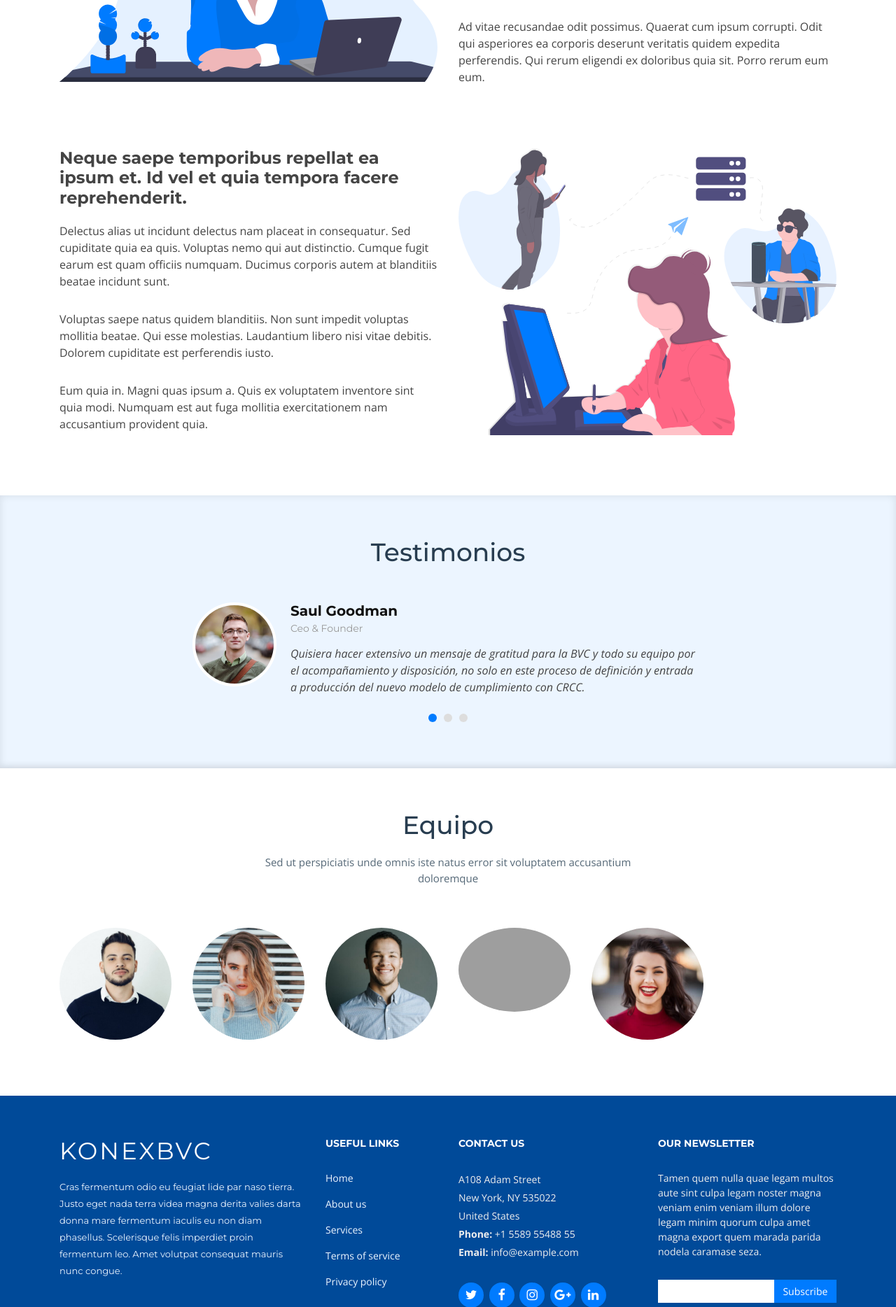
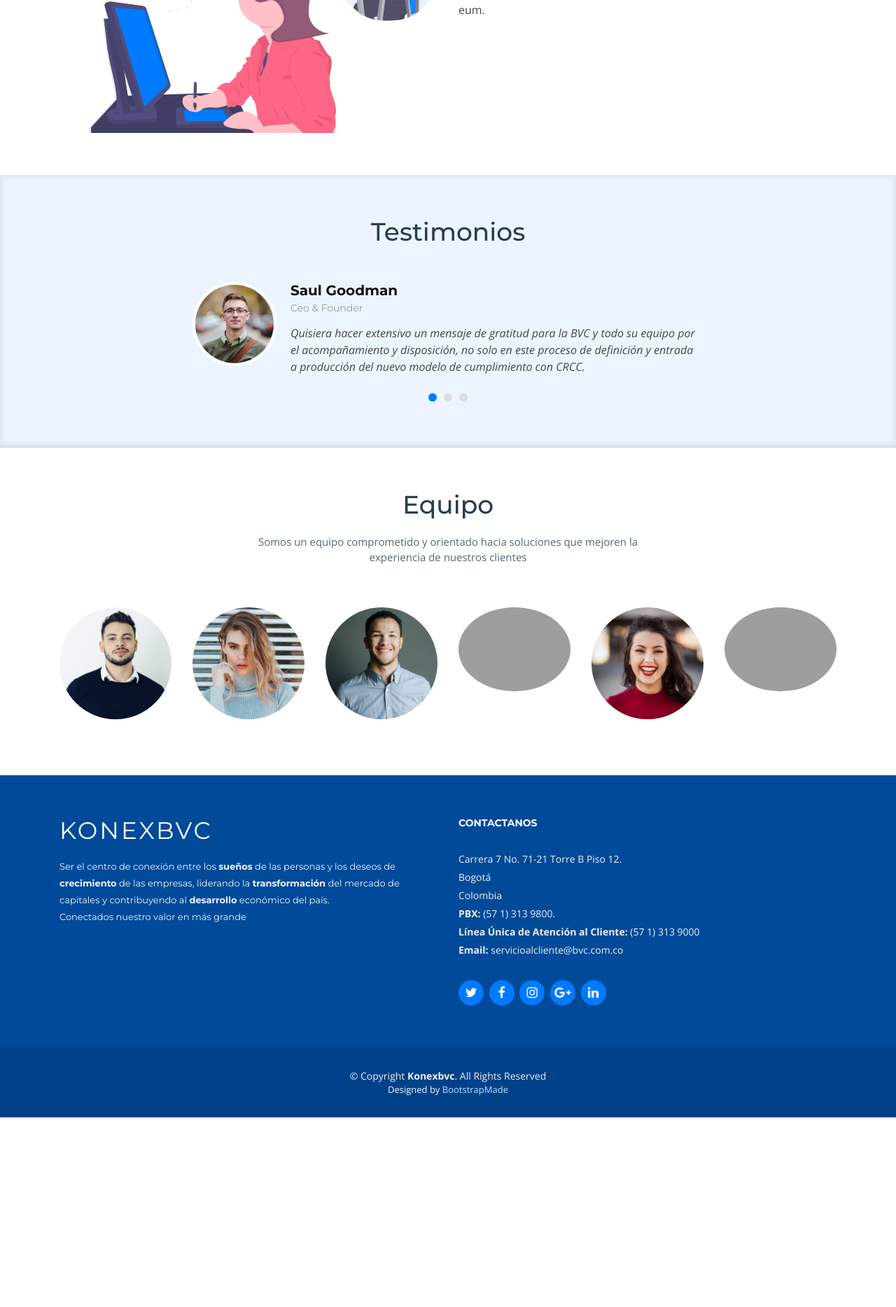
Before and after one commit to jwsanabria/KonexbvcApp, a Django app: page /tramites/ in a window 1280 px wide. Shown: the part 1586-3454 px from the top of the page at 70% size. After the commit the page ends 3183 px from the top, so only its background shows below. Run offline with Django 3.2, Linux system fonts and the light colour scheme; some libraries are stand-ins or nearby versions; grey boxes are pictures that could not be loaded.

Commit message:
ultimo cambio

```diff
--- a/tramites/templates/tramites/index.html
+++ b/tramites/templates/tramites/index.html
@@ -6,7 +6,7 @@
   <meta charset="utf-8">
   <meta content="width=device-width, initial-scale=1.0" name="viewport">
 
-  <title>NewBiz Bootstrap Template - Index</title>
+  <title>Konexbvc - Index</title>
   <meta content="" name="descriptison">
   <meta content="" name="keywords">
 
@@ -53,7 +53,7 @@
         <ul>
           <li class="active"><a href="{% url 'Konexbvc:index' %}">Home</a></li>
           <li><a href="#about">Sobre nosotros</a></li>
-          <li><a href="#portfolio">Testimonios</a></li>
+          <li><a href="#testimonials">Testimonios</a></li>
           <li><a href="#team">Equipo</a></li>
         </ul>
       </nav><!-- .main-nav -->
@@ -95,73 +95,51 @@
 
         <header class="section-header">
           <h3>Sobre Nosotros</h3>
-          <p>Lorem ipsum dolor sit amet, consectetur adipiscing elit, sed do eiusmod tempor incididunt ut labore et dolore magna aliqua.</p>
+          <p>Transformamos el  proceso de radicación de pqrs a través de  una herramienta digital para mejorar la experiencia de usuario en  la radicación, consulta y notificación de estados de solicitudes, con ello lograremos impactar la percepción de servicio  de nuestros clientes y al mismo tiempo reducir el reproceso interno..</p>
         </header>
 
         <div class="row about-container">
 
           <div class="col-lg-6 content order-lg-1 order-2">
-            <p>
-              Lorem ipsum dolor sit amet, consectetur adipiscing elit, sed do eiusmod tempor incididunt ut labore et dolore magna aliqua. Ut enim ad minim veniam, quis nostrud exercitation ullamco laboris nisi ut aliquip ex ea commodo consequat.
-            </p>
-
             <div class="icon-box" data-aos="fade-up" data-aos-delay="100">
-              <div class="icon"><i class="fa fa-shopping-bag"></i></div>
-              <h4 class="title"><a href="">Eiusmod Tempor</a></h4>
-              <p class="description">Et harum quidem rerum facilis est et expedita distinctio. Nam libero tempore, cum soluta nobis est eligendi</p>
+              <div class="icon"><i class="fa fa-files-o"></i></div>
+              <h4 class="title"><a href="">Digitalización de documentos</a></h4>
+              <p class="description">Las solitudes podrán tener documentos asociados los cuales podran ser cargados y digitalizados en la plataforma</p>
             </div>
 
             <div class="icon-box" data-aos="fade-up" data-aos-delay="200">
-              <div class="icon"><i class="fa fa-photo"></i></div>
-              <h4 class="title"><a href="">Magni Dolores</a></h4>
-              <p class="description">Excepteur sint occaecat cupidatat non proident, sunt in culpa qui officia deserunt mollit anim id est laborum</p>
+              <div class="icon"><i class="fa fa-refresh"></i></div>
+              <h4 class="title"><a href="">Agilidad en los procesos</a></h4>
+              <p class="description">El registro del proceso tendrá items específicos que reduciran los procesos de registro manual o físico de la solictud y se podrá realizar todo el proceso de manera digital</p>
             </div>
 
             <div class="icon-box" data-aos="fade-up" data-aos-delay="300">
               <div class="icon"><i class="fa fa-bar-chart"></i></div>
-              <h4 class="title"><a href="">Dolor Sitema</a></h4>
-              <p class="description">Minim veniam, quis nostrud exercitation ullamco laboris nisi ut aliquip ex ea commodo consequat tarad limino ata</p>
+              <h4 class="title"><a href="">Información en tiempo real</a></h4>
+              <p class="description">Ahora puedes consultar en línea el estado de tus solicitudes de forma sencilla y ágil</p>
             </div>
 
           </div>
 
           <div class="col-lg-6 background order-lg-2" data-aos="zoom-in">
-            <img src="{% static 'assets/img/about-img.svg' %}" class="img-fluid" alt="">
+            <img src="{% static 'assets/img/about-extra-1.svg' %}" class="img-fluid" alt="">
           </div>
         </div>
 
         <div class="row about-extra">
           <div class="col-lg-6" data-aos="fade-right">
-            <img src="{% static 'assets/img/about-extra-1.svg' %}" class="img-fluid" alt="">
+            <img src="{% static 'assets/img/about-extra-2.svg' %}" class="img-fluid" alt="">
           </div>
           <div class="col-lg-6 pt-5 pt-lg-0" data-aos="fade-left">
-            <h4>Voluptatem dignissimos provident quasi corporis voluptates sit assumenda.</h4>
+            <h4>Integración con plataforma digital <strong>bvc</strong></h4>
             <p>
-              Ipsum in aspernatur ut possimus sint. Quia omnis est occaecati possimus ea. Quas molestiae perspiciatis occaecati qui rerum. Deleniti quod porro sed quisquam saepe. Numquam mollitia recusandae non ad at et a.
+              Accesibilidad a través de plataforma digital, donde todos los productos de bvc serán centralizados facilitando los procesos de contacto y manteniendo una visión unificada y orientada al cliente.
             </p>
             <p>
               Ad vitae recusandae odit possimus. Quaerat cum ipsum corrupti. Odit qui asperiores ea corporis deserunt veritatis quidem expedita perferendis. Qui rerum eligendi ex doloribus quia sit. Porro rerum eum eum.
             </p>
           </div>
         </div>
-
-        <div class="row about-extra">
-          <div class="col-lg-6 order-1 order-lg-2" data-aos="fade-left">
-            <img src="{% static 'assets/img/about-extra-2.svg' %}" class="img-fluid" alt="">
-          </div>
-
-          <div class="col-lg-6 pt-4 pt-lg-0 order-2 order-lg-1" data-aos="fade-right">
-            <h4>Neque saepe temporibus repellat ea ipsum et. Id vel et quia tempora facere reprehenderit.</h4>
-            <p>
-              Delectus alias ut incidunt delectus nam placeat in consequatur. Sed cupiditate quia ea quis. Voluptas nemo qui aut distinctio. Cumque fugit earum est quam officiis numquam. Ducimus corporis autem at blanditiis beatae incidunt sunt.
-            </p>
-            <p>
-              Voluptas saepe natus quidem blanditiis. Non sunt impedit voluptas mollitia beatae. Qui esse molestias. Laudantium libero nisi vitae debitis. Dolorem cupiditate est perferendis iusto.
-            </p>
-            <p>
-              Eum quia in. Magni quas ipsum a. Quis ex voluptatem inventore sint quia modi. Numquam est aut fuga mollitia exercitationem nam accusantium provident quia.
-            </p>
-          </div>
 
         </div>
 
@@ -221,7 +199,7 @@
       <div class="container" data-aos="fade-up">
         <div class="section-header">
           <h3>Equipo</h3>
-          <p>Sed ut perspiciatis unde omnis iste natus error sit voluptatem accusantium doloremque</p>
+          <p>Somos un equipo comprometido y orientado hacia soluciones que mejoren la experiencia de nuestros clientes</p>
         </div>
 
         <div class="row">
@@ -232,7 +210,7 @@
               <div class="member-info">
                 <div class="member-info-content">
                   <h4>Diego Galindo</h4>
-                  <span>Chief Executive Officer</span>
+                  <span>Director de servicio al cliente</span>
                   <div class="social">
                     <a href=""><i class="fa fa-twitter"></i></a>
                     <a href=""><i class="fa fa-facebook"></i></a>
@@ -249,8 +227,8 @@
               <img src="{% static 'assets/img/team-2.jpg' %}" class="img-fluid" alt="">
               <div class="member-info">
                 <div class="member-info-content">
-                  <h4>Leonardo Ferrari</h4>
-                  <span>CTO</span>
+                  <h4>Leonardo German Ferrari</h4>
+                  <span>Director administración y gestión de proyectos</span>
                   <div class="social">
                     <a href=""><i class="fa fa-twitter"></i></a>
                     <a href=""><i class="fa fa-facebook"></i></a>
@@ -268,7 +246,7 @@
               <div class="member-info">
                 <div class="member-info-content">
                   <h4>William Sanabria</h4>
-                  <span>CTO</span>
+                  <span>Director de Servicios de TI</span>
                   <div class="social">
                     <a href=""><i class="fa fa-twitter"></i></a>
                     <a href=""><i class="fa fa-facebook"></i></a>
@@ -282,11 +260,11 @@
 
           <div class="col-lg-2 col-md-6" data-aos="zoom-out" data-aos-delay="400">
             <div class="member">
-              <img src="{% static 'assets/img/team-7.jpg' %}" class="img-fluid" alt="">
+              <img src="{% static 'assets/img/team-5.jpg' %}" class="img-fluid" alt="">
               <div class="member-info">
                 <div class="member-info-content">
                   <h4>Boris Jimenez</h4>
-                  <span>Accountant</span>
+                  <span>Coordinador de auditoria</span>
                   <div class="social">
                     <a href=""><i class="fa fa-twitter"></i></a>
                     <a href=""><i class="fa fa-facebook"></i></a>
@@ -317,6 +295,25 @@
             </div>
           </div>
 
+
+          <div class="col-lg-2 col-md-6" data-aos="zoom-out" data-aos-delay="300">
+            <div class="member">
+              <img src="{% static 'assets/img/team-10.jpg' %}" class="img-fluid" alt="">
+              <div class="member-info">
+                <div class="member-info-content">
+                  <h4>bvc</h4>
+                  <span>Escuela de Liderazgo 2020</span>
+                  <div class="social">
+                    <a href=""><i class="fa fa-twitter"></i></a>
+                    <a href=""><i class="fa fa-facebook"></i></a>
+                    <a href=""><i class="fa fa-google-plus"></i></a>
+                    <a href=""><i class="fa fa-linkedin"></i></a>
+                  </div>
+                </div>
+              </div>
+            </div>
+          </div>
+
         </div>
 
       </div>
@@ -331,48 +328,31 @@
       <div class="container">
         <div class="row">
 
-          <div class="col-lg-4 col-md-6 footer-info">
+          <div class="col-lg-6 col-md-6 footer-info">
             <h3>Konexbvc</h3>
-            <p>Cras fermentum odio eu feugiat lide par naso tierra. Justo eget nada terra videa magna derita valies darta donna mare fermentum iaculis eu non diam phasellus. Scelerisque felis imperdiet proin fermentum leo. Amet volutpat consequat mauris nunc congue.</p>
+            <p>Ser el centro de conexión entre los <strong>sueños</strong> de las personas y los deseos de <strong>crecimiento</strong> de las empresas, liderando la <strong>transformación</strong> del mercado de capitales y contribuyendo al <strong>desarrollo</strong> económico del país.</p>
+            <p>Conectados nuestro valor en más grande</p>
           </div>
 
-          <div class="col-lg-2 col-md-6 footer-links">
-            <h4>Useful Links</h4>
-            <ul>
-              <li><a href="#">Home</a></li>
-              <li><a href="#">About us</a></li>
-              <li><a href="#">Services</a></li>
-              <li><a href="#">Terms of service</a></li>
-              <li><a href="#">Privacy policy</a></li>
-            </ul>
-          </div>
-
-          <div class="col-lg-3 col-md-6 footer-contact">
-            <h4>Contact Us</h4>
+          <div class="col-lg-6 col-md-6 footer-contact">
+            <h4>Contactanos</h4>
             <p>
-              A108 Adam Street <br>
-              New York, NY 535022<br>
-              United States <br>
-              <strong>Phone:</strong> +1 5589 55488 55<br>
-              <strong>Email:</strong> info@example.com<br>
+              Carrera 7 No. 71-21 Torre B Piso 12. <br>
+              Bogotá<br>
+              Colombia <br>
+              <strong>PBX:</strong> (57 1) 313 9800.<br>
+              <strong>Línea Única de Atención al Cliente:</strong> (57 1) 313 9000<br>
+              <strong>Email:</strong> servicioalcliente@bvc.com.co<br>
             </p>
 
             <div class="social-links">
-              <a href="#" class="twitter"><i class="fa fa-twitter"></i></a>
-              <a href="#" class="facebook"><i class="fa fa-facebook"></i></a>
-              <a href="#" class="instagram"><i class="fa fa-instagram"></i></a>
-              <a href="#" class="google-plus"><i class="fa fa-google-plus"></i></a>
-              <a href="#" class="linkedin"><i class="fa fa-linkedin"></i></a>
+              <a href="https://twitter.com/bvcColombia" class="twitter"><i class="fa fa-twitter"></i></a>
+              <a href="https://www.facebook.com/bvccolombia/" class="facebook"><i class="fa fa-facebook"></i></a>
+              <a href="https://www.instagram.com/bvccolombia/?hl=es-la" class="instagram"><i class="fa fa-instagram"></i></a>
+              <a href="https://www.bvc.com.co/pps/tibco/portalbvc" class="google-plus"><i class="fa fa-google-plus"></i></a>
+              <a href="https://co.linkedin.com/company/bvccolombia" class="linkedin"><i class="fa fa-linkedin"></i></a>
             </div>
 
-          </div>
-
-          <div class="col-lg-3 col-md-6 footer-newsletter">
-            <h4>Our Newsletter</h4>
-            <p>Tamen quem nulla quae legam multos aute sint culpa legam noster magna veniam enim veniam illum dolore legam minim quorum culpa amet magna export quem marada parida nodela caramase seza.</p>
-            <form action="" method="post">
-              <input type="email" name="email"><input type="submit" value="Subscribe">
-            </form>
           </div>
 
         </div>
```
Also changed, not shown: tramites/templates/tramites/consultarTramite.html (+10 -10 lines), tramites/templates/tramites/registrarTramite.html (+1 -6 lines).
